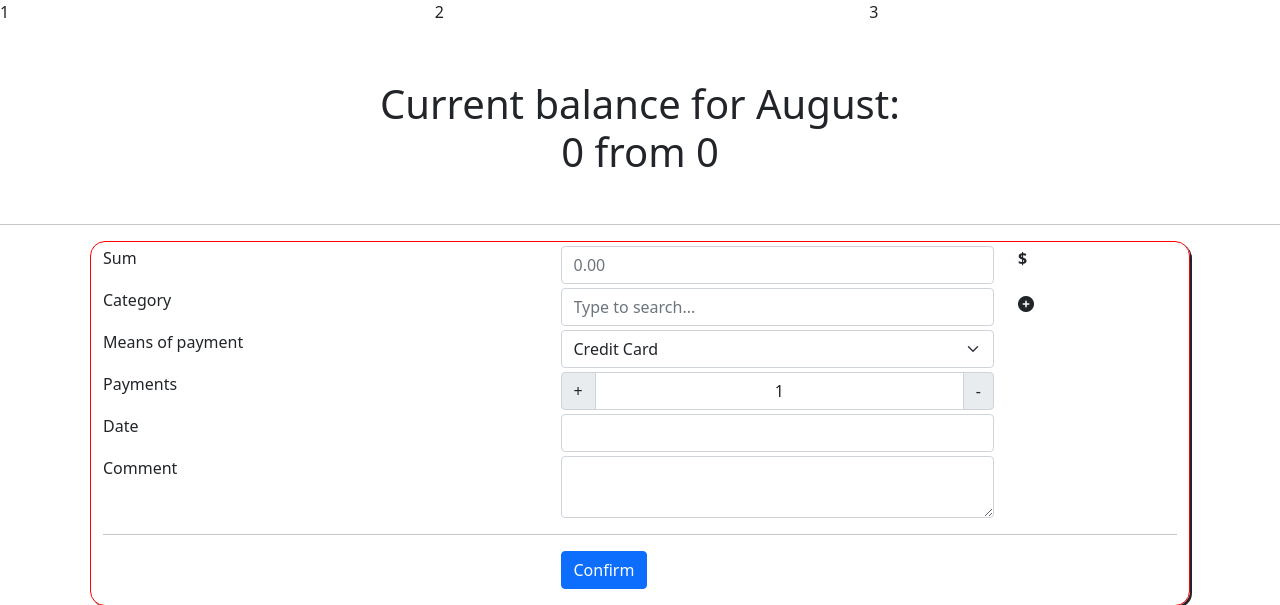
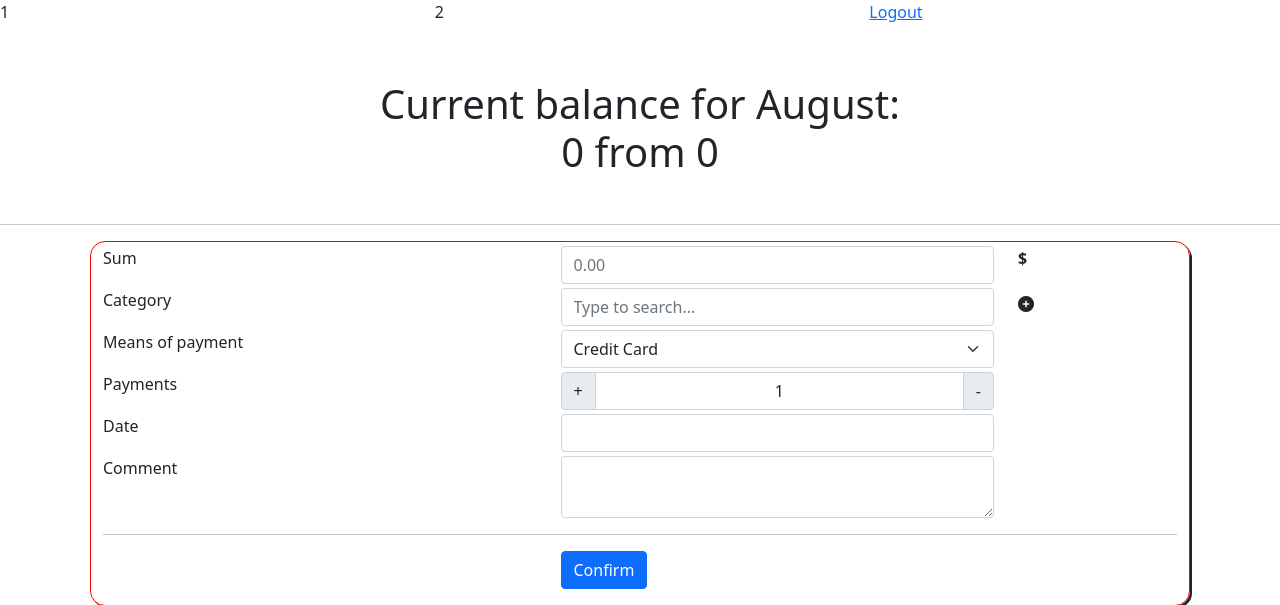
Before and after one commit to evinlort/bank_balance_control, a Flask app: page / in a window 1280 px wide. Shown: the top 605 px of the page. Run offline with Flask 2, Linux system fonts and the light colour scheme; a user stored in the database is signed in; data that the repository does not hold is empty; parts of the project's set-up code (start-up, migrations or seed data) failed here and were passed over; some libraries are stand-ins or nearby versions.

Commit message:
Add logout link

```diff
--- a/src/webapp/templates/base.html
+++ b/src/webapp/templates/base.html
@@ -18,7 +18,7 @@
             <div class="row">
                 <div class="col">1</div>
                 <div class="col">2</div>
-                <div class="col">3</div>
+                <div class="col"><a href="{{ url_for('auth.logout') }}">Logout</a></div>
             </div>
         </nav>
 </header>
```
